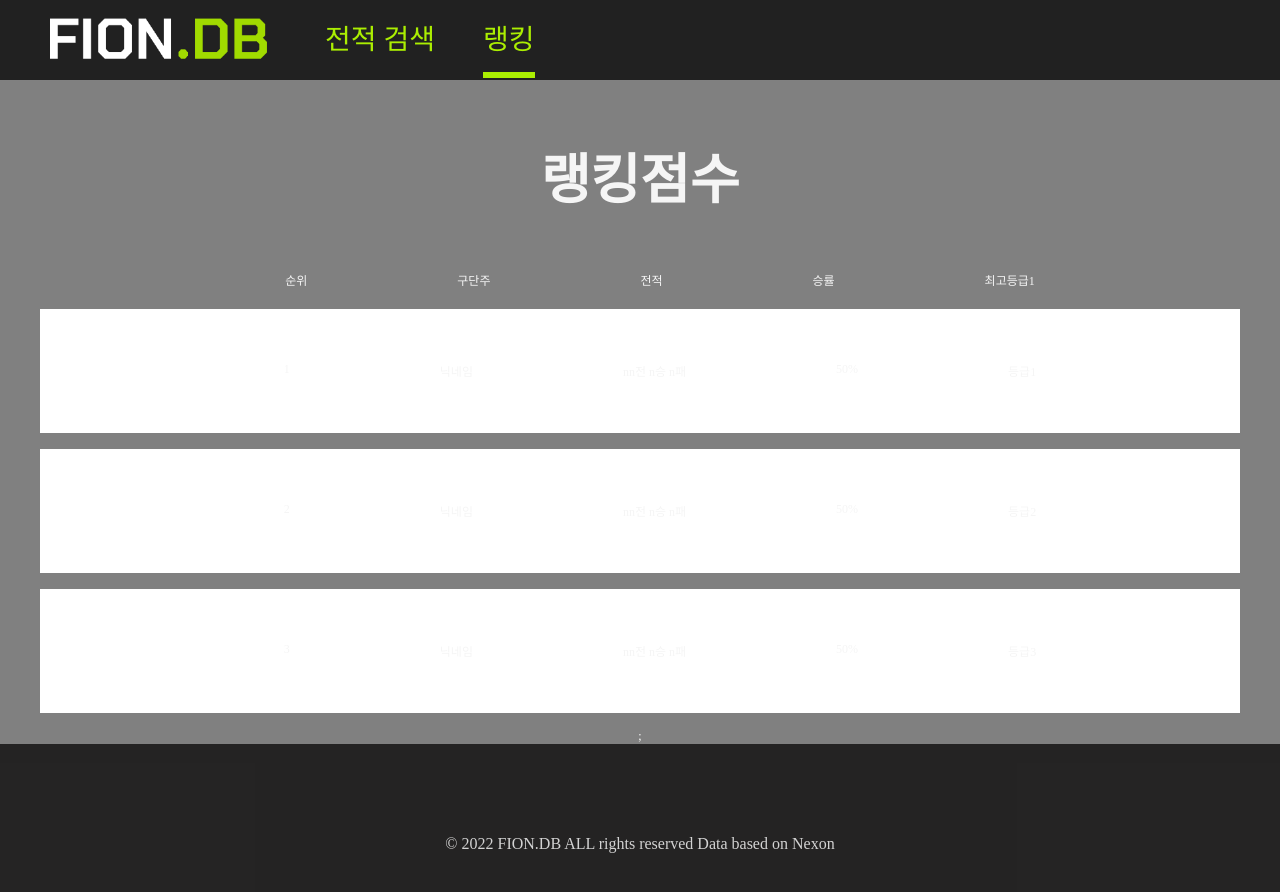
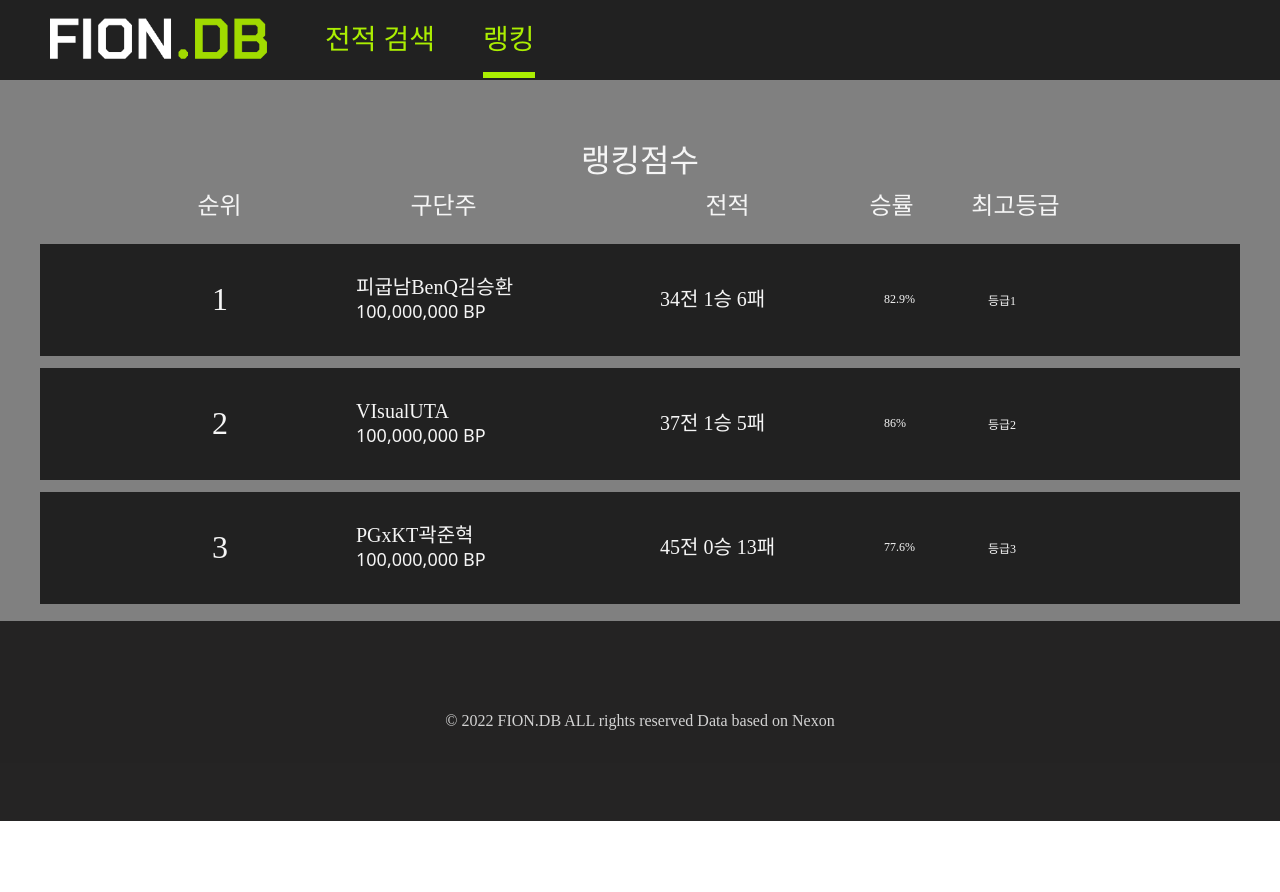
Before and after one commit to jungbyungwook/FIONDB, a Next.js app: page /ranking in a window 1280 px wide. Shown: the top 892 px of the page. After the commit the page ends 821 px from the top, so only its background shows below. Built offline with nearby package versions, Linux system fonts and the light colour scheme; a web font is replaced by a local one.

Commit message:
feat: 랭킹 페이지 디자인 수정

```diff
--- a/src/pages/ranking/index.tsx
+++ b/src/pages/ranking/index.tsx
@@ -7,25 +7,25 @@ const dummyData = [
   {
     ranking: 1,
     profileImg: '프로필 이미지',
-    nickname: '닉네임',
-    record: 'nn전 n승 n패',
-    Odds: '50%',
+    nickname: '피굽남BenQ김승환',
+    record: '34전 1승 6패',
+    Odds: '82.9%',
     rating: '등급1',
   },
   {
     ranking: 2,
     profileImg: '프로필 이미지',
-    nickname: '닉네임',
-    record: 'nn전 n승 n패',
-    Odds: '50%',
+    nickname: 'VIsualUTA',
+    record: '37전 1승 5패',
+    Odds: '86%',
     rating: '등급2',
   },
   {
     ranking: 3,
     profileImg: '프로필 이미지',
-    nickname: '닉네임',
-    record: 'nn전 n승 n패',
-    Odds: '50%',
+    nickname: ' PGxKT곽준혁',
+    record: '45전 0승 13패',
+    Odds: '77.6%',
     rating: '등급3',
   },
 ];
@@ -34,16 +34,59 @@ const UserRankingBox = (props: any) => {
   const { ranking, profileImg, nickname, record, Odds, rating } = props;
 
   return (
-    <UserRankingBoxWrapper>
-      <ul>
-        <li>{ranking}</li>
-        {/* <li>{profileImg}</li> */}
-        <li>{nickname}</li>
-        <li>{record}</li>
-        <li>{Odds}</li>
-        <li>{rating}</li>
-      </ul>
-    </UserRankingBoxWrapper>
+    <UserRankingData>
+      <li
+        style={{
+          width: '80px',
+          fontStyle: 'normal',
+          fontWeight: '700px',
+          fontSize: '32px',
+          lineHeight: '37px',
+          marginRight: '24px',
+        }}
+      >
+        {ranking}
+      </li>
+      <li>
+        <ul style={{ width: '320px', listStyle: 'none', marginRight: '24px' }}>
+          <li
+            style={{
+              fontStyle: 'normal',
+              fontWeight: '400px',
+              fontSize: '20px',
+              lineHeight: '23px',
+            }}
+          >
+            {nickname}
+          </li>
+          <li
+            style={{
+              fontFamily: 'Noto Sans',
+              fontStyle: 'normal',
+              fontWeight: 400,
+              fontSize: '18px',
+              lineHeight: '25px',
+            }}
+          >
+            100,000,000 BP
+          </li>
+        </ul>
+      </li>
+      <li
+        style={{
+          width: '200px',
+          fontStyle: 'normal',
+          fontWeight: 400,
+          fontSize: '20px',
+          lineHeight: '23px',
+          marginRight: '24px',
+        }}
+      >
+        {record}
+      </li>
+      <li style={{ width: '80px', marginRight: '24px' }}>{Odds}</li>
+      <li style={{ width: '120px' }}>{rating}</li>
+    </UserRankingData>
   );
 };
 
@@ -51,14 +94,65 @@ const Ranking: NextPage = () => {
   return (
     <>
       <RankingWrapper>
-        <h1>랭킹점수</h1>
-        <ul>
-          <li>순위</li>
-          <li>구단주</li>
-          <li>전적</li>
-          <li>승률</li>
-          <li>최고등급1</li>
-        </ul>
+        <RankingScore>랭킹점수</RankingScore>
+        <RankingList>
+          <li
+            style={{
+              display: 'flex',
+              flexDirection: 'row',
+              justifyContent: 'center',
+              width: '80px',
+              marginRight: '24px',
+            }}
+          >
+            순위
+          </li>
+          <li
+            style={{
+              display: 'flex',
+              flexDirection: 'row',
+              justifyContent: 'center',
+              width: '320px',
+              marginRight: '24px',
+              alignItems: 'center',
+            }}
+          >
+            구단주
+          </li>
+          <li
+            style={{
+              display: 'flex',
+              flexDirection: 'row',
+              justifyContent: 'center',
+              width: '200px',
+              marginRight: '24px',
+            }}
+          >
+            전적
+          </li>
+          <li
+            style={{
+              display: 'flex',
+              flexDirection: 'row',
+              justifyContent: 'center',
+              width: '80px',
+              marginRight: '24px',
+            }}
+          >
+            승률
+          </li>
+          <li
+            style={{
+              display: 'flex',
+              flexDirection: 'row',
+              justifyContent: 'center',
+              width: '120px',
+              marginRight: '65px',
+            }}
+          >
+            최고등급
+          </li>
+        </RankingList>
         {dummyData.map((i) => (
           <UserRankingBox
             ranking={i.ranking}
@@ -69,7 +163,6 @@ const Ranking: NextPage = () => {
             rating={i.rating}
           />
         ))}
-        ;
       </RankingWrapper>
     </>
   );
@@ -78,7 +171,7 @@ const Ranking: NextPage = () => {
 export default Ranking;
 
 const RankingWrapper = styled.div`
-  display: flex;
+  /* display: flex;
   color: white;
   flex-direction: column;
   align-items: center;
@@ -95,19 +188,51 @@ const RankingWrapper = styled.div`
   }
   li + li {
     margin-left: 150px;
-  }
+  } */
+
+  padding-top: 142.5px;
+  display: flex;
+  flex-direction: column;
+  align-items: center;
+  margin-bottom: 17px;
 `;
 
-const UserRankingBoxWrapper = styled.div`
-  width: 1200px;
-  height: 127.83px;
-  margin-bottom: 16px;
-  background: #ffffff;
+const UserRankingData = styled.ul`
   display: flex;
   align-items: center;
   justify-content: center;
 
-  ul {
-    color: black;
+  display: flex;
+  list-style: none;
+
+  background: #212121;
+  width: 1200px;
+  height: 112px;
+  margin-bottom: 0;
+`;
+
+const RankingScore = styled.h1`
+  margin: 0;
+  padding: 0;
+
+  font-style: normal;
+  font-weight: 400;
+  font-size: 32px;
+  line-height: 37px;
+`;
+
+const RankingList = styled.ul`
+  display: flex;
+  list-style: none;
+
+  li {
+    font-weight: 400;
+    font-size: 24px;
+    line-height: 28px;
   }
+  /* width: 1200px; */
+
+  /* width: 1200px; */
+  /* align-items: center; */
+  /* justify-content: center; */
 `;
```
